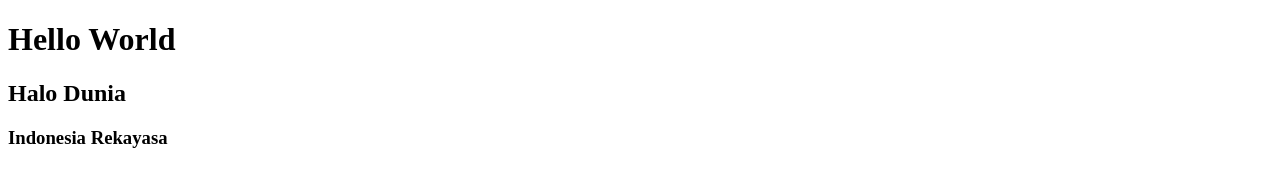
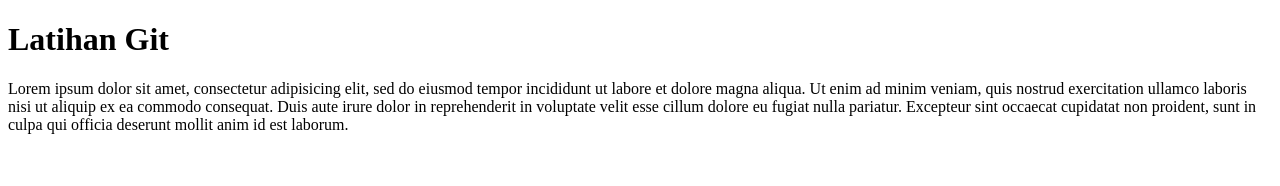
Before and after one commit to rezzamuhammad12/rekweb-pertemuan2, a plain HTML site: page index.html in a window 1280 px wide. Drawn offline with Linux system fonts and the light colour scheme.

Commit message:
menambahkan h1

```diff
--- a/index.html
+++ b/index.html
@@ -1,14 +1,18 @@
 <!DOCTYPE html>
 <html>
 <head>
-	<title>Rekayasa Web</title>
+	<title>Latihan Git</title>
 </head>
 <body>
 
-	<h1>Hello World</h1>
-	<h2>Halo Dunia</h2>
-	<h3>Indonesia Rekayasa</h3>
+	<h1>Latihan Git</h1>
 
+	<p>Lorem ipsum dolor sit amet, consectetur adipisicing elit, sed do eiusmod
+	tempor incididunt ut labore et dolore magna aliqua. Ut enim ad minim veniam,
+	quis nostrud exercitation ullamco laboris nisi ut aliquip ex ea commodo
+	consequat. Duis aute irure dolor in reprehenderit in voluptate velit esse
+	cillum dolore eu fugiat nulla pariatur. Excepteur sint occaecat cupidatat non
+	proident, sunt in culpa qui officia deserunt mollit anim id est laborum.</p>
 
 </body>
 </html>
```
